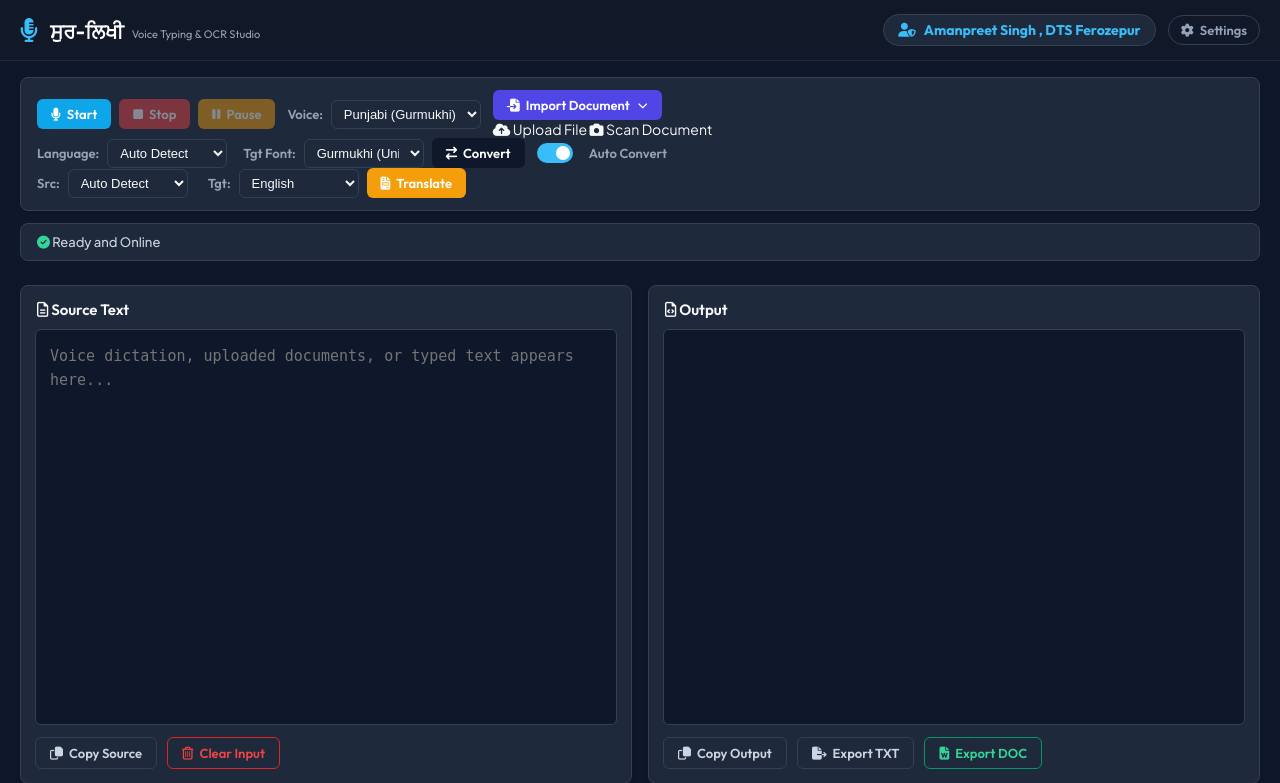
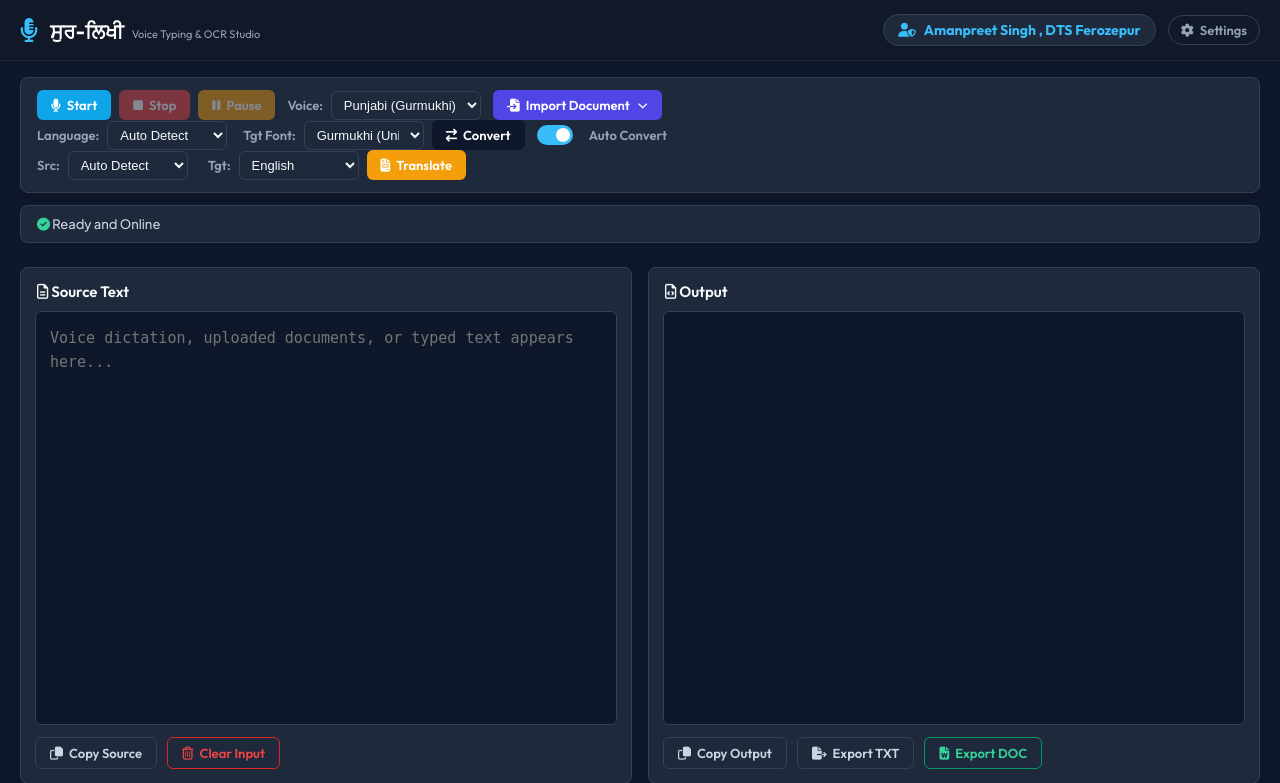
Before and after one commit to amanbhullar88/punjabi-ocr-studio, a Flask app: page / in a window 1280 px wide. Shown: the top 783 px of the page. Run offline with Flask 3, Linux system fonts and the light colour scheme; some libraries are stand-ins or nearby versions.

Commit message:
Add files via upload

```diff
--- a/static/css/style.css
+++ b/static/css/style.css
@@ -952,3 +952,49 @@ input:checked + .slider:before {
         font-size: 11px;
     }
 }
+
+/* ----------------------------------------------------
+   Import Document Dropdown Menu
+   ---------------------------------------------------- */
+.dropdown {
+    position: relative;
+    display: inline-block;
+}
+
+.dropdown-menu {
+    display: none;
+    position: absolute;
+    top: 100%;
+    left: 0;
+    background-color: #1e293b;
+    min-width: 175px;
+    box-shadow: 0 10px 15px -3px rgba(0, 0, 0, 0.3), 0 4px 6px -2px rgba(0, 0, 0, 0.2);
+    z-index: 1000;
+    border: 1px solid #334155;
+    border-radius: 6px;
+    margin-top: 6px;
+    overflow: hidden;
+}
+
+.dropdown-menu a {
+    color: #cbd5e1;
+    padding: 10px 14px;
+    text-decoration: none;
+    display: flex;
+    align-items: center;
+    gap: 8px;
+    font-family: 'Outfit', sans-serif;
+    font-weight: 500;
+    font-size: 13px;
+    cursor: pointer;
+    transition: background-color 0.15s ease, color 0.15s ease;
+}
+
+.dropdown-menu a:hover {
+    background-color: #334155;
+    color: #ffffff;
+}
+
+.dropdown-menu.show {
+    display: block;
+}
```
